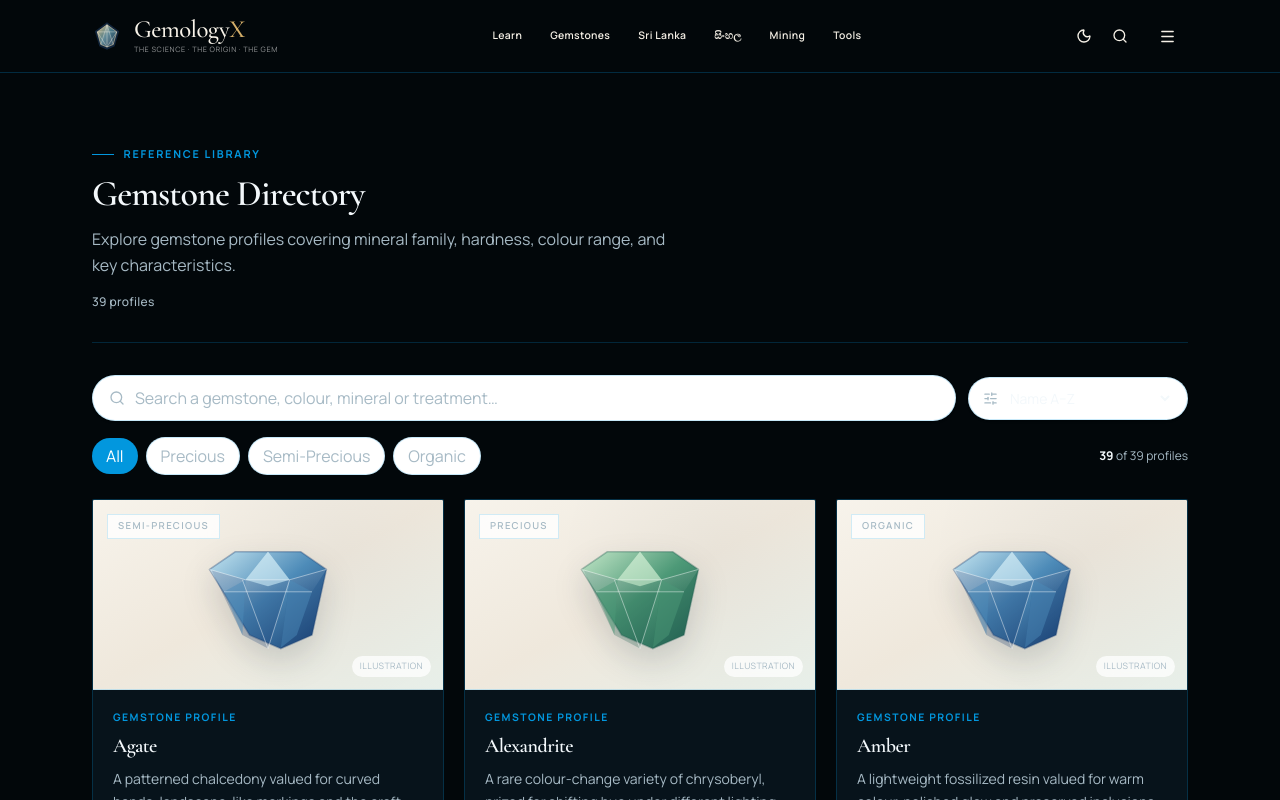
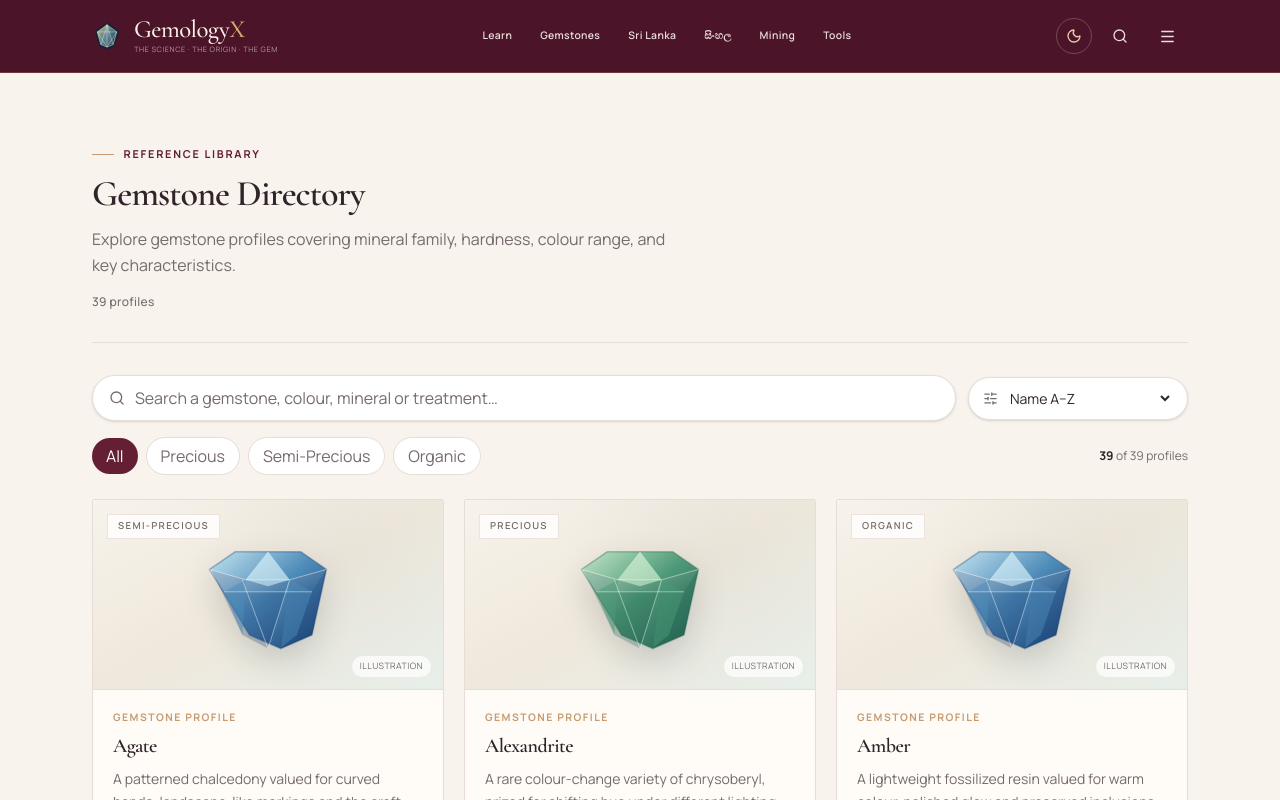
Before and after one commit to LinukaBandara/GemologyX, a Next.js app: page /gemstones in a window 1280 px wide. Shown: the top 800 px of the page. Built offline with nearby package versions, Linux system fonts and the light colour scheme.

Commit message:
Apply ruby and champagne light and dark design system

```diff
--- a/src/app/globals.css
+++ b/src/app/globals.css
@@ -896,57 +896,187 @@ input[type="search"]::-webkit-search-cancel-button {
 .gx-v2-photo-credit{display:block;margin-top:.8rem;color:rgba(248,243,233,.42);font-size:.55rem;line-height:1.5;letter-spacing:.02em}
 
 
-/* GemologyX signature palette: midnight black + electric mineral blue */
-:root{--background:#02070A;--surface:#07131B;--foreground:#F3F8FB;--muted:#A7BAC5;--border:rgba(2,151,222,.22);--accent:#0297DE;--accent-strong:#027BB5;--accent-soft:rgba(2,151,222,.12);--gold:#0297DE;--gold-soft:rgba(2,151,222,.14)}
-.site-header{background:#02070A;border-bottom-color:rgba(2,151,222,.25)}
-.site-header .nav-link:hover,.site-header .gx-icon-btn:hover{color:#0297DE}
-.gx-home-v2{background:#02070A;color:#F3F8FB}
-.gx-home-v2 em{color:#0297DE}
-.gx-v2-hero,.gx-v2-hero-bottom{background:#02070A}
-.gx-v2-hero-glow{background:radial-gradient(ellipse at 78% 35%,rgba(2,151,222,.23),transparent 44%),linear-gradient(120deg,#02070A 0%,#06131C 64%,#071C29 100%)}
-.gx-v2-eyebrow,.gx-v2-eyebrow-dark{color:#0297DE}
-.gx-v2-eyebrow>span{background:#0297DE}
-.gx-v2-hero-copy h1 em,.gx-v2-section-heading-light h2 em{color:#0297DE}
-.gx-v2-button-gold{background:#0297DE;color:#02070A}
-.gx-v2-button-gold:hover,.gx-v2-search button:hover{background:#35B8F2}
-.gx-v2-search{border-color:rgba(2,151,222,.4);color:#0297DE}
-.gx-v2-search button{background:#0297DE;color:#02070A}
-.gx-v2-proof-row svg,.gx-v2-note-mark,.gx-v2-card-eyebrow,.gx-v2-card-read,.gx-v2-inline-link-light{color:#0297DE}
-.gx-v2-gem-section,.gx-v2-pathways-section{background:#061019;color:#F3F8FB}
-.gx-v2-section-heading h2,.gx-v2-sri-copy h2,.gx-v2-pathway-heading h2,.gx-v2-final-cta h2{color:#F3F8FB}
-.gx-v2-heading-aside p,.gx-v2-pathway-heading>p{color:#A7BAC5}
-.gx-v2-inline-link,.gx-v2-gem-meta span,.gx-v2-pathway-link{color:#0297DE}
-.gx-v2-gem-card{color:#F3F8FB}
-.gx-v2-gem-meta small,.gx-v2-image-disclosure{color:#8FA5B1}
-.gx-v2-gem-arrow{background:#02070A;color:#0297DE}
-.gx-v2-gem-card:hover .gx-v2-gem-arrow{background:#0297DE;color:#02070A}
-.gx-v2-editorial-section{background:#02070A}
-.gx-v2-editorial-card{background:#07131B;border-color:rgba(2,151,222,.2)}
-.gx-v2-editorial-card:hover{border-color:rgba(2,151,222,.65)}
-.gx-v2-sri-section,.gx-v2-final-cta{background:#07131B}
-.gx-v2-sri-art{background:radial-gradient(ellipse at 50% 50%,#073D59 0%,#052437 48%,#02070A 100%);color:#0297DE}
-.gx-v2-sri-orbit{border-color:rgba(2,151,222,.34)}
-.gx-v2-sri-gem{border-color:rgba(2,151,222,.6);background:radial-gradient(circle,#07547A,#061722 72%);box-shadow:0 0 75px rgba(2,151,222,.2)}
-.gx-v2-sri-coord,.gx-v2-sri-copy>p{color:#A7BAC5}
-.gx-v2-sri-art-caption{color:#0297DE}
-.gx-v2-sri-tags a{border-color:rgba(2,151,222,.3);color:#DCEAF1}
-.gx-v2-sri-tags a:hover{background:rgba(2,151,222,.1);color:#0297DE}
-.gx-v2-button-dark{background:#0297DE;color:#02070A}
-.gx-v2-sinhala-link{color:#C4D4DC}
-.gx-v2-pathway-grid,.gx-v2-pathway-card{border-color:rgba(2,151,222,.22)}
-.gx-v2-pathway-card{color:#F3F8FB}
-.gx-v2-pathway-card:hover{background:rgba(2,151,222,.08)}
-.gx-v2-pathway-top{color:#0297DE}
-.gx-v2-pathway-card p{color:#A7BAC5}
-.gx-v2-tools-band{background:#061722}
-.gx-v2-tools-inner h2{color:#F3F8FB}
-.gx-v2-tools-inner h2 em{color:#0297DE}
-.gx-v2-tools-inner>div:first-child>p{color:#A7BAC5}
-.gx-v2-tool-links{border-color:rgba(2,151,222,.3)}
-.gx-v2-tool-links a{color:#F3F8FB;border-color:rgba(2,151,222,.22)}
-.gx-v2-tool-links a>span,.gx-v2-tool-links a>svg{color:#0297DE}
-.gx-v2-final-cta h2{color:#F3F8FB}
-.gx-v2-final-cta>div>p{color:#A7BAC5}
-.gx-v2-text-link-dark{color:#DCEAF1}
-.gx-v2-photo-credit{color:rgba(220,234,241,.48)}
-@media(prefers-reduced-motion:reduce){.gx-home-v2 *,.gx-home-v2 *::before,.gx-home-v2 *::after{transition:none!important}}
+
+/* GemologyX signature identity — Ruby & Champagne */
+:root {
+  color-scheme: light;
+  --background: #F8F3EC;
+  --surface: #FFFCF8;
+  --foreground: #30242A;
+  --muted: #766A6C;
+  --border: #E8DCD7;
+  --accent: #641F35;
+  --accent-strong: #4C1428;
+  --accent-soft: #F2E5E7;
+  --gold: #C69B70;
+  --gold-soft: #F4E8D9;
+  --gx-ruby: #641F35;
+  --gx-ruby-deep: #4C1428;
+  --gx-ruby-dark: #32101F;
+  --gx-champagne: #C69B70;
+  --gx-champagne-light: #E5C9A8;
+  --gx-ivory: #F8F3EC;
+  --gx-paper: #FFFCF8;
+  --gx-ink: #30242A;
+  --gx-muted: #766A6C;
+  --gx-border: #E8DCD7;
+}
+html[data-theme="dark"] {
+  color-scheme: dark;
+  --background: #1C1117;
+  --surface: #281820;
+  --foreground: #F7F0EA;
+  --muted: #C0AEB0;
+  --border: #49313A;
+  --accent: #D49AAB;
+  --accent-strong: #E7B8C5;
+  --accent-soft: #3A202B;
+  --gold: #D5AD82;
+  --gold-soft: #38271F;
+  --gx-ruby: #8A304D;
+  --gx-ruby-deep: #641F35;
+  --gx-ruby-dark: #1C1117;
+  --gx-champagne: #D5AD82;
+  --gx-champagne-light: #E7C9A8;
+  --gx-ivory: #F7F0EA;
+  --gx-paper: #281820;
+  --gx-ink: #F7F0EA;
+  --gx-muted: #C0AEB0;
+  --gx-border: #49313A;
+}
+html, body { background: var(--background); color: var(--foreground); }
+.site-header {
+  color: var(--gx-ivory);
+  background: var(--gx-ruby-deep);
+  border-bottom: 1px solid rgba(198,155,112,.28);
+}
+.site-header .nav-link, .site-header .gx-icon-btn { color: rgba(255,250,246,.88); }
+.site-header .nav-link:hover, .site-header .gx-icon-btn:hover { color: var(--gx-champagne-light); }
+.brand-lockup small { color: rgba(255,250,246,.58); }
+.site-header .text-foreground { color: var(--gx-ivory); }
+.site-header .text-gold { color: var(--gx-champagne-light); }
+.site-header #mobile-navigation { background: var(--gx-ruby-deep); border-color: rgba(198,155,112,.25); }
+.site-header #mobile-navigation a { color: var(--gx-ivory); }
+.site-header #mobile-navigation a:hover { background: rgba(198,155,112,.13); }
+.gx-theme-toggle {
+  display: inline-grid;
+  width: 36px;
+  height: 36px;
+  place-items: center;
+  border: 1px solid rgba(255,250,246,.22);
+  border-radius: 999px;
+  color: var(--gx-champagne-light);
+  transition: background .2s ease, border-color .2s ease, transform .2s ease;
+}
+.gx-theme-toggle:hover { background: rgba(255,255,255,.1); border-color: var(--gx-champagne); transform: rotate(-8deg); }
+.site-footer { background: var(--gx-ruby-dark); border-top-color: rgba(198,155,112,.2); color: var(--gx-ivory); }
+.footer-brand-name > span:last-child { color: var(--gx-ivory); }
+.footer-brand-name > span:last-child span, .footer-gold-line { color: var(--gx-champagne); background: var(--gx-champagne); }
+.gx-home-v2 { background: var(--gx-ivory); color: var(--gx-ink); }
+.gx-home-v2 em { color: var(--gx-ruby); }
+.gx-v2-hero { background: var(--gx-ruby-dark); color: var(--gx-ivory); }
+.gx-v2-hero-glow { background: radial-gradient(ellipse at 78% 35%, rgba(198,155,112,.19), transparent 43%), linear-gradient(120deg,#32101F 0%,#4C1428 66%,#641F35 100%); }
+.gx-v2-eyebrow { color: var(--gx-champagne-light); }
+.gx-v2-eyebrow-dark { color: var(--gx-ruby); }
+.gx-v2-eyebrow > span { background: var(--gx-champagne); }
+.gx-v2-hero-copy h1 em, .gx-v2-section-heading-light h2 em { color: var(--gx-champagne-light); }
+.gx-v2-hero-lede { color: rgba(255,250,246,.78); }
+.gx-v2-button-gold { background: var(--gx-champagne); color: #32101F; }
+.gx-v2-button-gold:hover, .gx-v2-search button:hover { background: var(--gx-champagne-light); }
+.gx-v2-button-dark { background: var(--gx-ruby); color: var(--gx-ivory); }
+.gx-v2-text-link { color: var(--gx-ivory); }
+.gx-v2-search { border-color: rgba(229,201,168,.45); color: var(--gx-champagne-light); }
+.gx-v2-search input { color: white; }
+.gx-v2-search button { background: var(--gx-champagne); color: var(--gx-ruby-dark); }
+.gx-v2-proof-row { border-color: rgba(229,201,168,.2); }
+.gx-v2-proof-row span { color: rgba(255,250,246,.8); }
+.gx-v2-proof-row svg, .gx-v2-note-mark { color: var(--gx-champagne); }
+.gx-v2-hero-photo { background: #49313A; }
+.gx-v2-floating-note { background: var(--gx-paper); color: var(--gx-ink); }
+.gx-v2-note-mark { background: var(--gx-gold-soft); }
+.gx-v2-floating-note small { color: var(--gx-muted); }
+.gx-v2-gem-section, .gx-v2-pathways-section { background: var(--gx-ivory); color: var(--gx-ink); }
+.gx-v2-section-heading h2, .gx-v2-sri-copy h2, .gx-v2-pathway-heading h2, .gx-v2-final-cta h2 { color: var(--gx-ink); }
+.gx-v2-heading-aside p, .gx-v2-pathway-heading > p { color: var(--gx-muted); }
+.gx-v2-inline-link, .gx-v2-gem-meta span, .gx-v2-pathway-link { color: var(--gx-ruby); }
+.gx-v2-gem-card { color: var(--gx-ink); }
+.gx-v2-gem-image { background: #E6D9D2; }
+.gx-v2-gem-arrow { background: var(--gx-paper); color: var(--gx-ruby); }
+.gx-v2-gem-card:hover .gx-v2-gem-arrow { background: var(--gx-champagne); color: var(--gx-ruby-dark); }
+.gx-v2-gem-meta small, .gx-v2-image-disclosure { color: #897B7A; }
+.gx-v2-editorial-section { background: var(--gx-ruby-deep); color: var(--gx-ivory); }
+.gx-v2-section-heading-light h2 { color: var(--gx-ivory); }
+.gx-v2-section-heading-light .gx-v2-heading-aside p { color: rgba(255,250,246,.72); }
+.gx-v2-inline-link-light, .gx-v2-card-read { color: var(--gx-champagne-light); }
+.gx-v2-editorial-card { background: rgba(255,255,255,.045); border-color: rgba(229,201,168,.2); color: var(--gx-ivory); }
+.gx-v2-editorial-card:hover { border-color: rgba(229,201,168,.62); }
+.gx-v2-card-eyebrow { color: var(--gx-champagne); }
+.gx-v2-editorial-content p { color: rgba(255,250,246,.72); }
+.gx-v2-photo-credit { color: rgba(255,250,246,.52); }
+.gx-v2-sri-section { background: #EFE4D8; }
+.gx-v2-sri-art { background: radial-gradient(ellipse at 50% 50%,#8A4055 0%,#641F35 48%,#32101F 100%); color: var(--gx-champagne-light); }
+.gx-v2-sri-orbit { border-color: rgba(229,201,168,.34); }
+.gx-v2-sri-gem { border-color: rgba(229,201,168,.62); background: radial-gradient(circle,#8A4055,#32101F 72%); box-shadow: 0 0 75px rgba(198,155,112,.2); }
+.gx-v2-sri-coord { color: rgba(255,250,246,.72); }
+.gx-v2-sri-art-caption { color: var(--gx-champagne-light); }
+.gx-v2-sri-copy > p { color: #716265; }
+.gx-v2-sri-tags a { border-color: #D6C2B7; color: #56313D; }
+.gx-v2-sri-tags a:hover { background: #FFFCF8; }
+.gx-v2-sinhala-link { color: var(--gx-ruby); }
+.gx-v2-pathway-grid, .gx-v2-pathway-card { border-color: var(--gx-border); }
+.gx-v2-pathway-card { color: var(--gx-ink); }
+.gx-v2-pathway-card:hover { background: #F0E6DF; }
+.gx-v2-pathway-top { color: var(--gx-ruby); }
+.gx-v2-pathway-card p { color: var(--gx-muted); }
+.gx-v2-tools-band { background: #32101F; color: var(--gx-ivory); }
+.gx-v2-tools-inner h2 { color: var(--gx-ivory); }
+.gx-v2-tools-inner h2 em { color: var(--gx-champagne-light); }
+.gx-v2-tools-inner > div:first-child > p { color: rgba(255,250,246,.72); }
+.gx-v2-tool-links { border-color: rgba(229,201,168,.25); }
+.gx-v2-tool-links a { color: var(--gx-ivory); border-color: rgba(229,201,168,.2); }
+.gx-v2-tool-links a > span, .gx-v2-tool-links a > svg { color: var(--gx-champagne); }
+.gx-v2-final-cta { background: #EFE4D8; }
+.gx-v2-final-cta h2 { color: var(--gx-ink); }
+.gx-v2-final-cta > div > p { color: var(--gx-muted); }
+.gx-v2-text-link-dark { color: var(--gx-ruby); }
+
+/* Dark theme */
+html[data-theme="dark"] .gx-home-v2 { background: #1C1117; color: #F7F0EA; }
+html[data-theme="dark"] .gx-v2-hero { background: #1C1117; }
+html[data-theme="dark"] .gx-v2-hero-glow { background: radial-gradient(ellipse at 78% 35%,rgba(213,173,130,.16),transparent 43%),linear-gradient(120deg,#1C1117 0%,#32101F 65%,#4C1428 100%); }
+html[data-theme="dark"] .gx-v2-gem-section, html[data-theme="dark"] .gx-v2-pathways-section { background: #24151D; color: #F7F0EA; }
+html[data-theme="dark"] .gx-v2-section-heading h2, html[data-theme="dark"] .gx-v2-sri-copy h2, html[data-theme="dark"] .gx-v2-pathway-heading h2, html[data-theme="dark"] .gx-v2-final-cta h2 { color: #F7F0EA; }
+html[data-theme="dark"] .gx-v2-heading-aside p, html[data-theme="dark"] .gx-v2-pathway-heading > p { color: #C0AEB0; }
+html[data-theme="dark"] .gx-v2-inline-link, html[data-theme="dark"] .gx-v2-gem-meta span, html[data-theme="dark"] .gx-v2-pathway-link { color: #E2B5C2; }
+html[data-theme="dark"] .gx-v2-gem-card { color: #F7F0EA; }
+html[data-theme="dark"] .gx-v2-gem-image { background: #49313A; }
+html[data-theme="dark"] .gx-v2-gem-meta small, html[data-theme="dark"] .gx-v2-image-disclosure { color: #B9A8AA; }
+html[data-theme="dark"] .gx-v2-gem-arrow { background: #1C1117; color: #E2B5C2; }
+html[data-theme="dark"] .gx-v2-editorial-section { background: #1C1117; }
+html[data-theme="dark"] .gx-v2-sri-section, html[data-theme="dark"] .gx-v2-final-cta { background: #281820; }
+html[data-theme="dark"] .gx-v2-sri-art { background: radial-gradient(ellipse at 50% 50%,#8A4055 0%,#4C1428 48%,#1C1117 100%); }
+html[data-theme="dark"] .gx-v2-sri-copy > p { color: #C0AEB0; }
+html[data-theme="dark"] .gx-v2-sri-tags a { border-color: #62414D; color: #F1DCE0; }
+html[data-theme="dark"] .gx-v2-sri-tags a:hover { background: #38232C; }
+html[data-theme="dark"] .gx-v2-pathway-grid, html[data-theme="dark"] .gx-v2-pathway-card { border-color: #49313A; }
+html[data-theme="dark"] .gx-v2-pathway-card { color: #F7F0EA; }
+html[data-theme="dark"] .gx-v2-pathway-card:hover { background: #38232C; }
+html[data-theme="dark"] .gx-v2-pathway-card p { color: #C0AEB0; }
+html[data-theme="dark"] .gx-v2-tools-band { background: #160B10; }
+html[data-theme="dark"] .gx-v2-final-cta h2 { color: #F7F0EA; }
+html[data-theme="dark"] .gx-v2-final-cta > div > p { color: #C0AEB0; }
+html[data-theme="dark"] .gx-v2-text-link-dark { color: #E2B5C2; }
+html[data-theme="dark"] .gx-v2-photo-credit { color: rgba(241,220,224,.55); }
+html[data-theme="dark"] .site-header { background: #32101F; }
+html[data-theme="dark"] .site-footer { background: #160B10; }
+html[data-theme="dark"] .site-header #mobile-navigation { background: #32101F; }
+html[data-theme="dark"] .site-header #mobile-navigation a:hover { background: #49313A; }
+
+/* Theme-aware shared surfaces for interior pages */
+html[data-theme="dark"] body { background: #1C1117; color: #F7F0EA; }
+html[data-theme="dark"] .bg-background { background-color: #1C1117 !important; }
+html[data-theme="dark"] .bg-surface { background-color: #281820 !important; }
+html[data-theme="dark"] .text-foreground { color: #F7F0EA !important; }
+html[data-theme="dark"] .text-muted { color: #C0AEB0 !important; }
+html[data-theme="dark"] .border-border { border-color: #49313A !important; }
+html[data-theme="dark"] .bg-accent-soft { background-color: #3A202B !important; }
```
